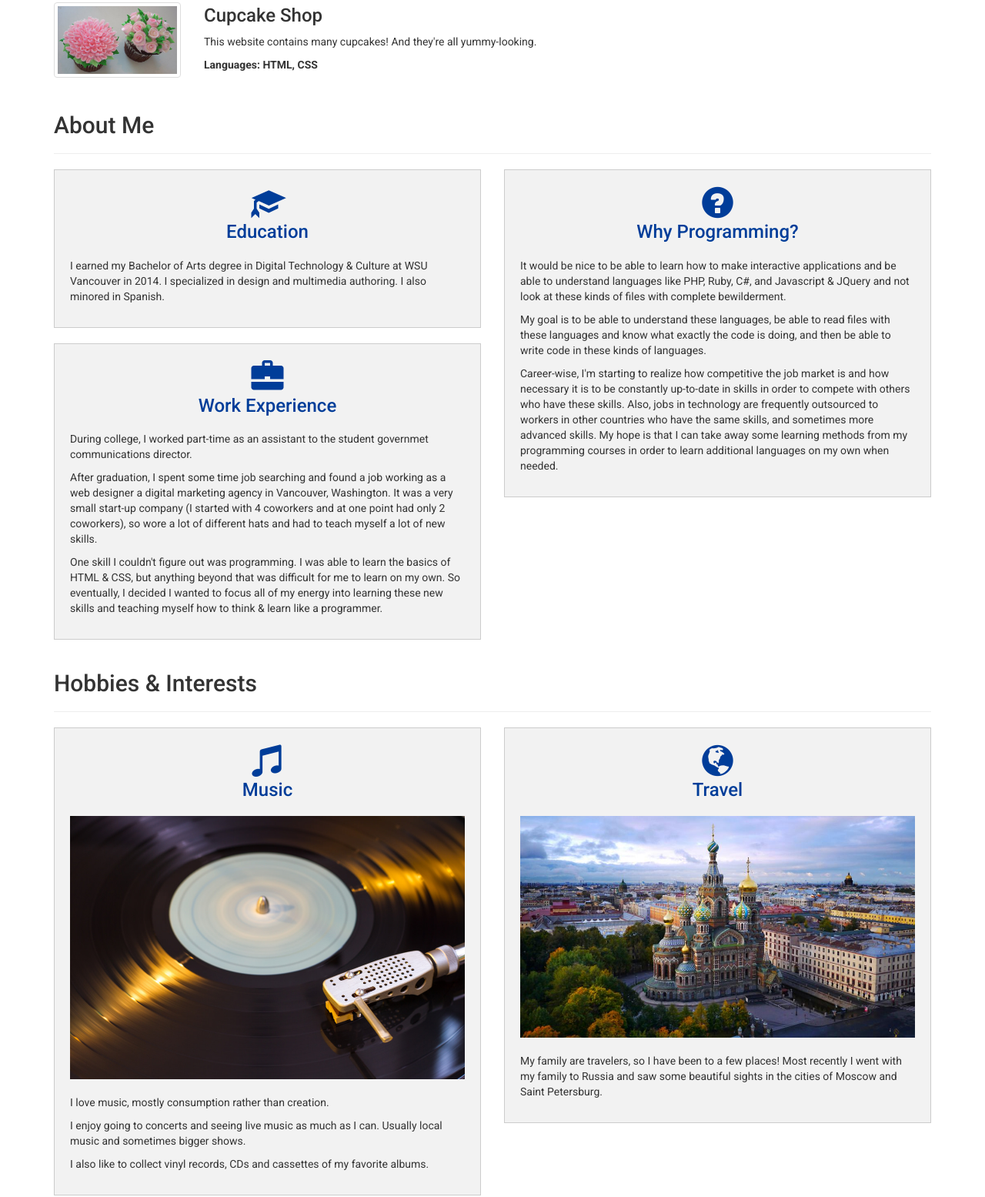
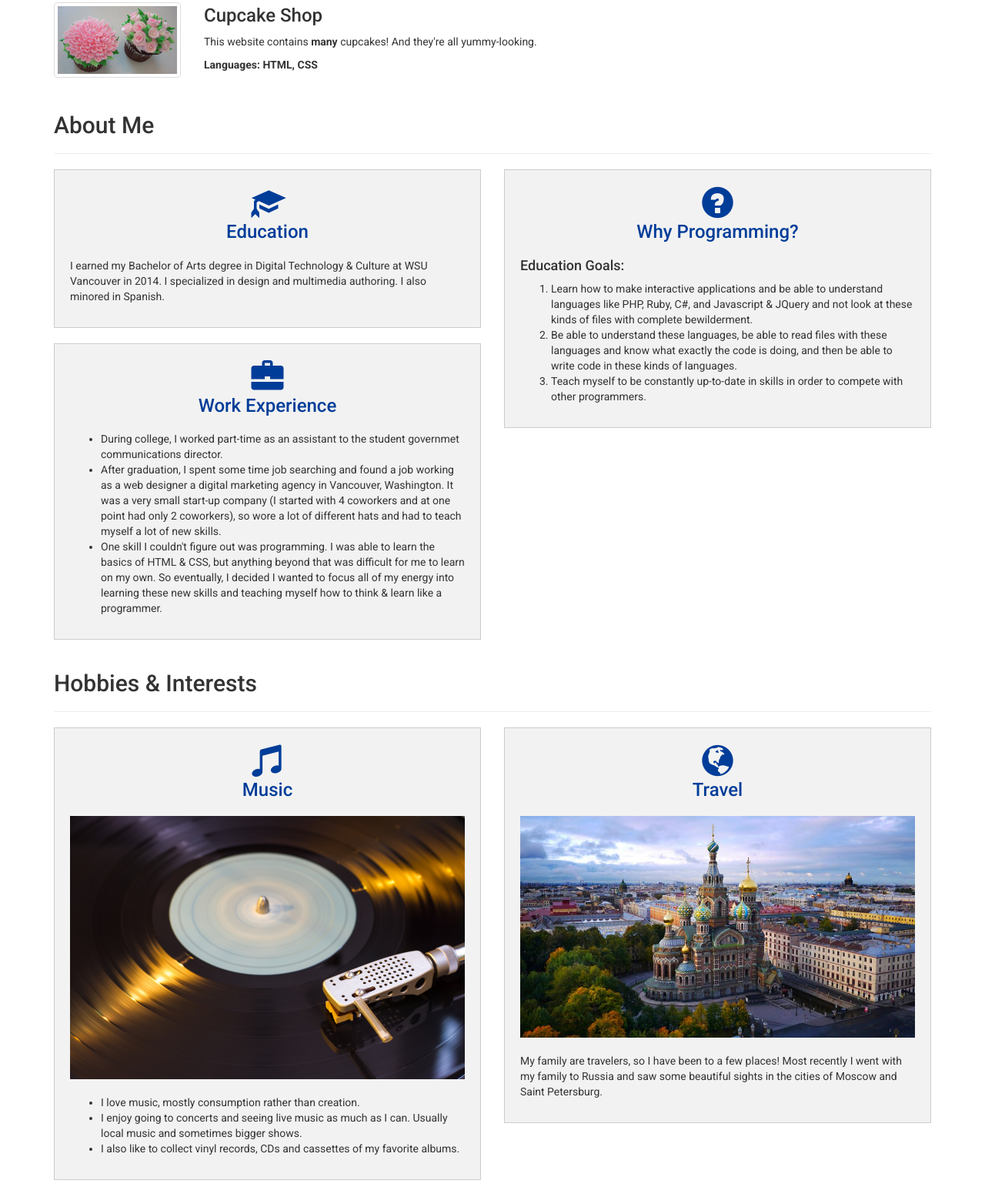
Before and after one commit to georgeolson92/portfolio, a plain HTML site: page index.html in a window 1280 px wide. Shown: the part 871-2426 px from the top of the page at 77% size. Drawn offline with nearby package versions, Linux system fonts and the light colour scheme.

Commit message:
Add li elements within ul & ol elements, some strong & em elements included inside paragraphs

```diff
--- a/index.html
+++ b/index.html
@@ -17,7 +17,7 @@
     <div class="jumbotron">
       <div class="container">
         <h1>GEORGE OLSON</h1>
-        <p class="lead">Check out my snazzy portfolio.</p>
+        <p class="lead">Check out my <em>snazzy</em> portfolio.</p>
       </div>
     </div>
     <div class="container">
@@ -34,7 +34,7 @@
             </div>
             <div class="col-md-9">
               <h3>Red Fang Fans</h3>
-              <p>This is a website for all things Red Fang, with news about the band and a listing of their tour dates.</p>
+              <p>This is a website for <em>all</em> things Red Fang, with news about the band and a listing of their tour dates.</p>
               <strong>Languages: HTML, CSS</strong>
             </div>
           </div>
@@ -49,7 +49,7 @@
             </div>
             <div class="col-md-9">
               <h3>New York City</h3>
-              <p>This website is for people who will be vacationing to New York City. It contains a list of attractions, accommodations and info on the food scene in the city. Includes Bootstrap template elements.</p>
+              <p>This website is for people who will be vacationing to New York City. It contains a list of attractions, accommodations and info on the food scene in the city. Includes <a href="http://www.getbootstrap.com">Bootstrap template elements.</a></p>
               <strong>Languages: HTML, CSS</strong>
             </div>
           </div>
@@ -79,7 +79,7 @@
             </div>
             <div class="col-md-9">
               <h3>Cupcake Shop</h3>
-              <p>This website contains many cupcakes! And they're all yummy-looking.</p>
+              <p>This website contains <strong>many</strong> cupcakes! And they're all yummy-looking.</p>
               <strong>Languages: HTML, CSS</strong>
             </div>
           </div>
@@ -106,9 +106,11 @@
                 <b class="glyphicon glyphicon-briefcase"></b>
                 <h3 class="text-center">Work Experience</h3>
               </div>
-              <p>During college, I worked part-time as an assistant to the student governmet communications director.</p>
-              <p>After graduation, I spent some time job searching and found a job working as a web designer a digital marketing agency in Vancouver, Washington. It was a very small start-up company (I started with 4 coworkers and at one point had only 2 coworkers), so wore a lot of different hats and had to teach myself a lot of new skills. </p>
-              <p>One skill I couldn't figure out was programming. I was able to learn the basics of HTML & CSS, but anything beyond that was difficult for me to learn on my own. So eventually, I decided I wanted to focus all of my energy into learning these new skills and teaching myself how to think & learn like a programmer.</p>
+              <ul>
+                <li>During college, I worked part-time as an assistant to the student governmet communications director.</li>
+                <li>After graduation, I spent some time job searching and found a job working as a web designer a digital marketing agency in Vancouver, Washington. It was a very small start-up company (I started with 4 coworkers and at one point had only 2 coworkers), so wore a lot of different hats and had to teach myself a lot of new skills. </li>
+                <li>One skill I couldn't figure out was programming. I was able to learn the basics of HTML & CSS, but anything beyond that was difficult for me to learn on my own. So eventually, I decided I wanted to focus all of my energy into learning these new skills and teaching myself how to think & learn like a programmer.</li>
+              </ul>
             </div>
           </div>
           <div class="col-md-6">
@@ -117,9 +119,12 @@
                 <b class="glyphicon glyphicon-question-sign"></b>
                 <h3 class="text-center">Why Programming?</h3>
               </div>
-              <p>It would be nice to be able to learn how to make interactive applications and be able to understand languages like PHP, Ruby, C#, and Javascript & JQuery and not look at these kinds of files with complete bewilderment.</p>
-              <p>My goal is to be able to understand these languages, be able to read files with these languages and know what exactly the code is doing, and then be able to write code in these kinds of languages.</p>
-              <p>Career-wise, I'm starting to realize how competitive the job market is and how necessary it is to be constantly up-to-date in skills in order to compete with others who have these skills. Also, jobs in technology are frequently outsourced to workers in other countries who have the same skills, and sometimes more advanced skills. My hope is that I can take away some learning methods from my programming courses in order to learn additional languages on my own when needed.</p>
+              <h4>Education Goals:</h4>
+              <ol>
+                <li>Learn how to make interactive applications and be able to understand languages like PHP, Ruby, C#, and Javascript & JQuery and not look at these kinds of files with complete bewilderment.</li>
+                <li>Be able to understand these languages, be able to read files with these languages and know what exactly the code is doing, and then be able to write code in these kinds of languages.</li>
+                <li>Teach myself to be constantly up-to-date in skills in order to compete with other programmers.</li>
+              </ol>
             </div>
           </div>
         </div>
@@ -136,9 +141,11 @@
                 <h3 class="text-center">Music</h3>
               </div>
               <img src="img/vinyl.jpg" class="img-responsive img-hobbies" alt="a record playing">
-              <p>I love music, mostly consumption rather than creation.</p>
-              <p>I enjoy going to concerts and seeing live music as much as I can. Usually local music and sometimes bigger shows.</p>
-              <p>I also like to collect vinyl records, CDs and cassettes of my favorite albums.</p>
+              <ul>
+                <li>I love music, mostly consumption rather than creation.</li>
+                <li>I enjoy going to concerts and seeing live music as much as I can. Usually local music and sometimes bigger shows.</li>
+                <li>I also like to collect vinyl records, CDs and cassettes of my favorite albums.</li>
+              </ul>
             </div>
           </div>
           <div class="col-md-6">
```
